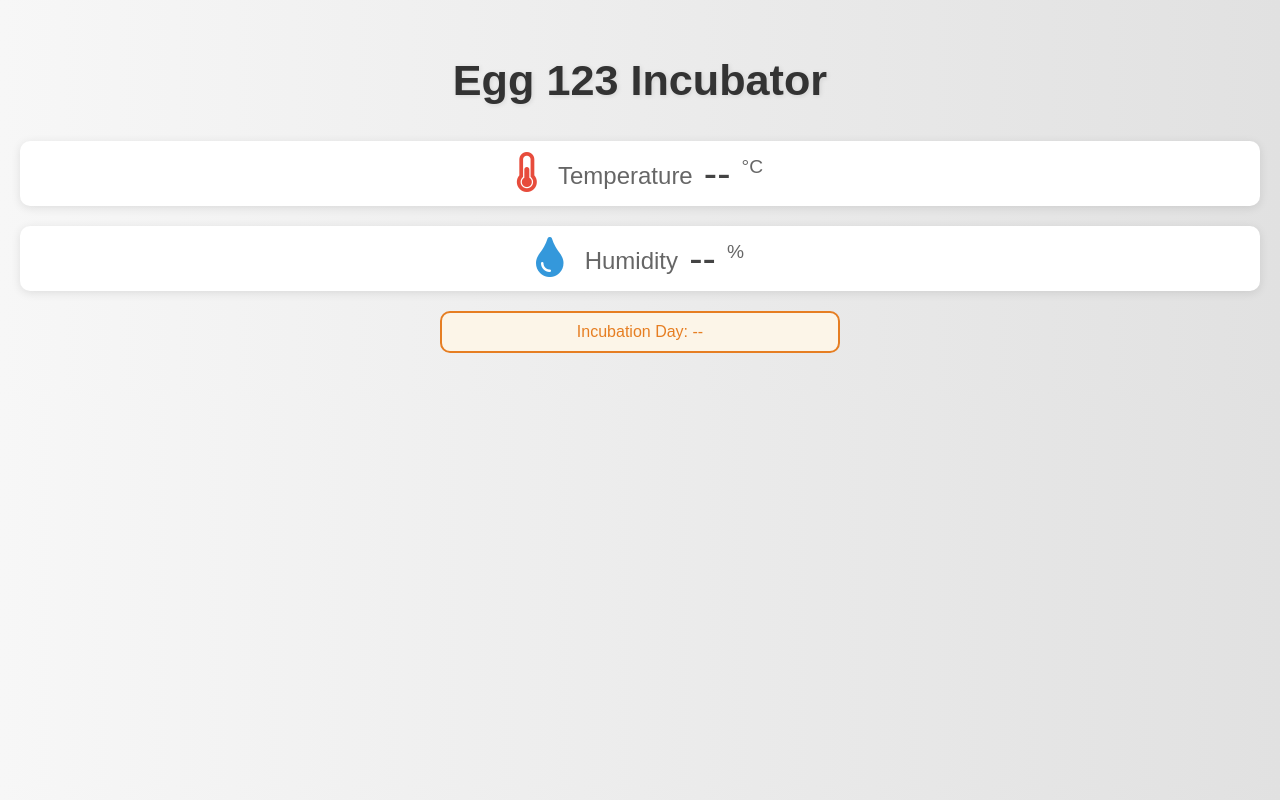
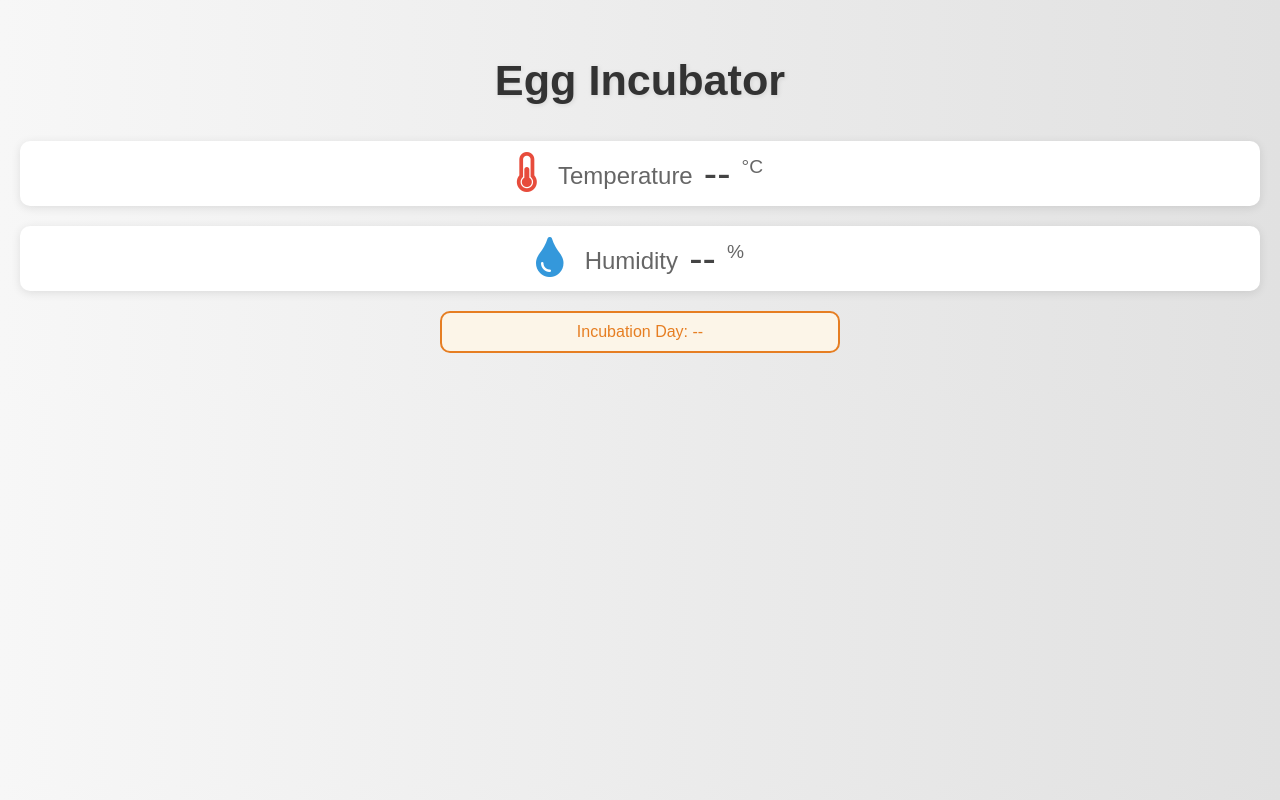
Before and after one commit to JveeMosh/webser, a plain HTML site: page index.html in a window 1280 px wide. Drawn offline with Linux system fonts and the light colour scheme; no server answers.

Commit message:
Update index.html

```diff
--- a/index.html
+++ b/index.html
@@ -120,7 +120,7 @@
   </style>
 </head>
 <body>
-  <h2>Egg 123 Incubator</h2>
+  <h2>Egg Incubator</h2>
   <p>
     <i class="fas fa-thermometer-half" style="color:#e74c3c;"></i>
     <span class="dht-labels">Temperature</span>
```
